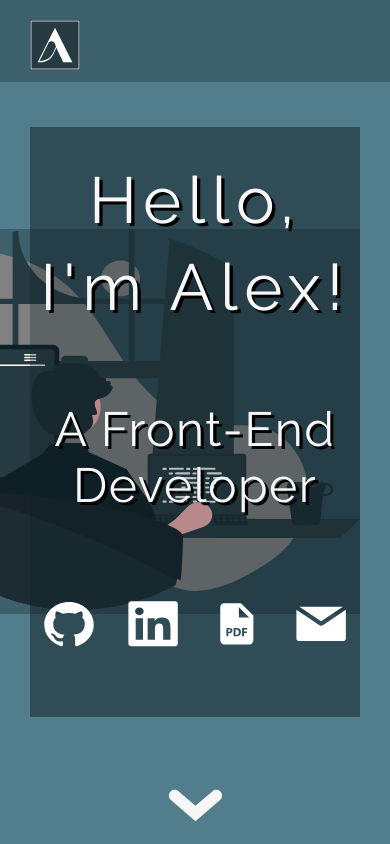
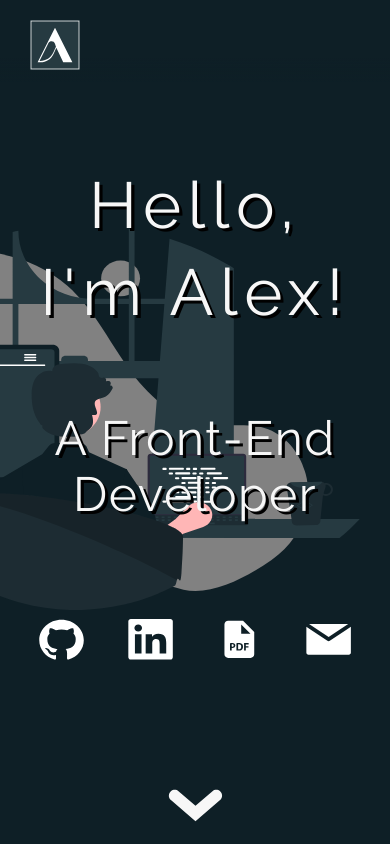
Before and after one commit to loweffort-alt/CodePortfolio, a React (Create React App) app: page / in a window 390 px wide. Shown: the top 844 px of the page. Built offline with nearby package versions, Linux system fonts and the light colour scheme.

Commit message:
Mobile view improved

```diff
--- a/src/Components/About/About-text.js
+++ b/src/Components/About/About-text.js
@@ -1,7 +1,6 @@
 import styled from "@emotion/styled"
 
 const Font = styled.section`
-background: rgba(200,20,150,0.2);
 font-family: Raleway;
 color: #f7f7f7;
 text-shadow: 0.2em 0.2em black;
--- a/src/Components/About/About.js
+++ b/src/Components/About/About.js
@@ -11,7 +11,7 @@ const Container = styled.section`
   @media (max-width: 700px) {
     padding: 0px 30px;
   };
-  background-color: var(--pink-two);
+  background-color: var(--blue-bg);
   position: relative;
 `
 
--- a/src/Components/Header.js
+++ b/src/Components/Header.js
@@ -7,7 +7,7 @@ const Container = styled.div`
   width: 100%;
   list-style: none;
   box-sizing: border-box;
-  background: rgba(14,31,38,0.3);
+  background: linear-gradient(180deg, rgba(14,31,38,1) 70%, rgba(255,255,255,0) 100%);
   justify-content: space-between;
   position: fixed;
   top: 0px;
--- a/src/Components/Home/Home-body.js
+++ b/src/Components/Home/Home-body.js
@@ -19,7 +19,6 @@ const Random = styled.div`
   position: absolute;
   right: 0px;
   z-index: 2;
-  background: rgba(14,31,38,0.3);
 `
 
 export const BodyHome = () => {
--- a/src/Components/Home/Home-links.js
+++ b/src/Components/Home/Home-links.js
@@ -3,23 +3,23 @@ import {ReactComponent as Linkedin} from '../../images/Icons/Linkedin.svg'
 import {ReactComponent as Mail} from '../../images/Icons/Mail.svg'
 import {ReactComponent as Cv} from '../../images/Icons/CV.svg'
 
-export const LinksHome = ({logo, link}) => {
+export const LinksHome = ({logo, link, width}) => {
   switch (logo) {
     case 'Github':
       return <a href={link} target='_blank' rel='noreferrer'>
-          <Github width='50px' height='50px'/>
+          <Github width={width} height={width}/>
         </a>
     case 'Linkedin':
       return <a href={link} target='_blank' rel='noreferrer'>
-          <Linkedin width='50px' height='50px'/>
+          <Linkedin width={width} height={width}/>
         </a>
     case 'Mail':
       return <a href={link} target='_blank' rel='noreferrer'>
-          <Mail width='50px' height='50px'/>
+          <Mail width={width} height={width}/>
         </a>
     case 'CV':
       return <a href={link} target='_blank' rel='noreferrer'>
-          <Cv width='50px' height='50px'/>
+          <Cv width={width} height={width}/>
         </a>
     default:
       break;
--- a/src/Components/Home/Home-text.js
+++ b/src/Components/Home/Home-text.js
@@ -6,7 +6,6 @@ const Font = styled.section`
   color: #f7f7f7;
   line-height: 56px;
   text-shadow: 0.2em 0.2em black;
-  background: rgba(14,31,38,0.3);
   position: absolute;
   left: 0px;
   z-index: 3;
@@ -46,8 +45,16 @@ const Links = styled.section`
   display: flex;
   gap: 34px;
   align-items: center;
+  a {
+    display: flex;
+    padding: 5px;
+  };
   @media (max-width: 450px) {
     justify-content: center;
+    svg {
+      width: 45px;
+      height: 45px;
+    };
   }
 `
 
@@ -59,10 +66,10 @@ export const TextHome = () => {
     </div>
     <h2>A Front-End Developer</h2>
     <Links>
-      <LinksHome logo={'Github'} link={'https://github.com/loweffort-alt'} />
-      <LinksHome logo={'Linkedin'} link={'https://www.linkedin.com/in/alexfarfan/'} />
-      <LinksHome logo={'CV'} link={'https://getonbrd-prod.s3.amazonaws.com/uploads/cv/adff95df2676ecf984666ba076e0af02/ResumeAlexFarfan.pdf?X-Amz-Expires=86400&X-Amz-Date=20220201T204116Z&X-Amz-Algorithm=AWS4-HMAC-SHA256&X-Amz-Credential=AKIAJT5MYUSOEN4SITVA%2F20220201%2Fus-east-1%2Fs3%2Faws4_request&X-Amz-SignedHeaders=host&X-Amz-Signature=e8339aeebf7fcd7805409b29b1945a6d10c6dcd5788d61401942d3749284fcf9'} />
-      <LinksHome logo={'Mail'} link={'mailto:farfan_alexander@outlook.com'} />
+      <LinksHome logo={'Github'} link={'https://github.com/loweffort-alt'} width={'50px'}/>
+      <LinksHome logo={'Linkedin'} link={'https://www.linkedin.com/in/alexfarfan/'} width={'50px'} />
+      <LinksHome logo={'CV'} link={'https://getonbrd-prod.s3.amazonaws.com/uploads/cv/adff95df2676ecf984666ba076e0af02/ResumeAlexFarfan.pdf?X-Amz-Expires=86400&X-Amz-Date=20220201T204116Z&X-Amz-Algorithm=AWS4-HMAC-SHA256&X-Amz-Credential=AKIAJT5MYUSOEN4SITVA%2F20220201%2Fus-east-1%2Fs3%2Faws4_request&X-Amz-SignedHeaders=host&X-Amz-Signature=e8339aeebf7fcd7805409b29b1945a6d10c6dcd5788d61401942d3749284fcf9'} width={'50px'} />
+      <LinksHome logo={'Mail'} link={'mailto:farfan_alexander@outlook.com'} width={'50px'} />
     </Links>
   </Font>
 }
--- a/src/Components/Home/Home.js
+++ b/src/Components/Home/Home.js
@@ -3,7 +3,7 @@ import { BodyHome } from './Home-body'
 import { FooterHome } from './Home-footer'
 
 const Container = styled.section`
-  background-color: var(--blue-three);
+  background-color: var(--blue-bg);
   box-sizing: border-box;
   padding: 0px 67px;
   margin: 0px;
```
